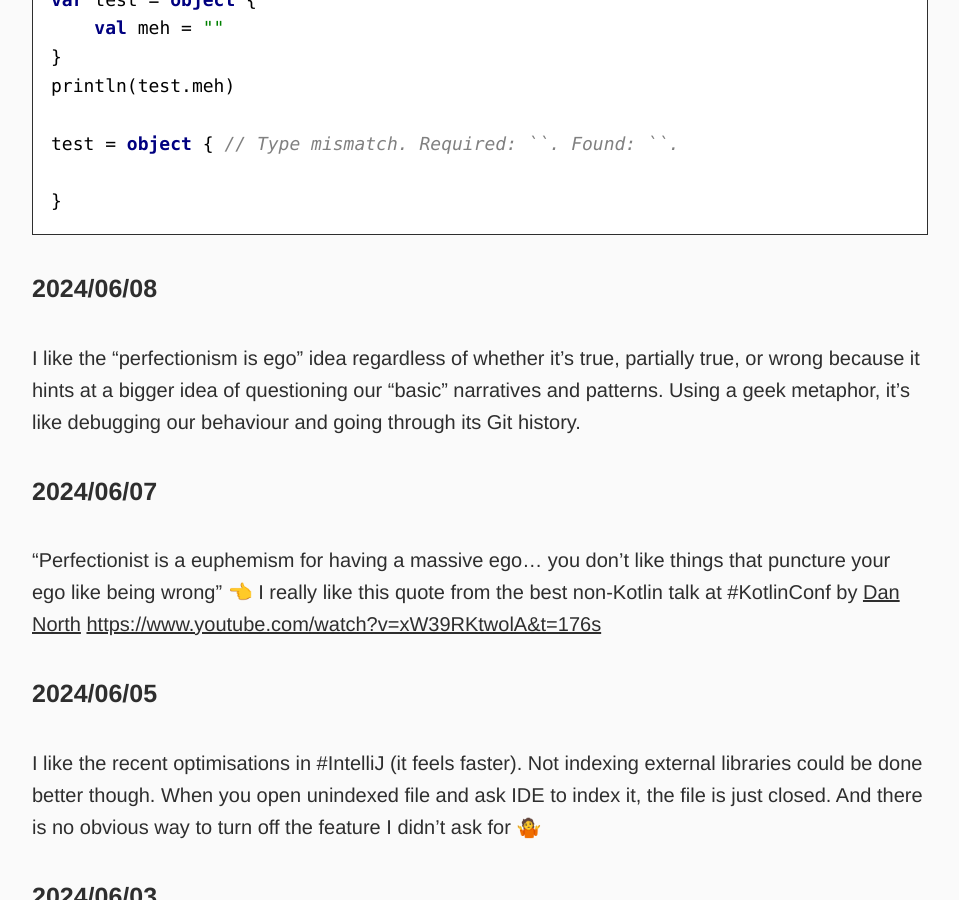
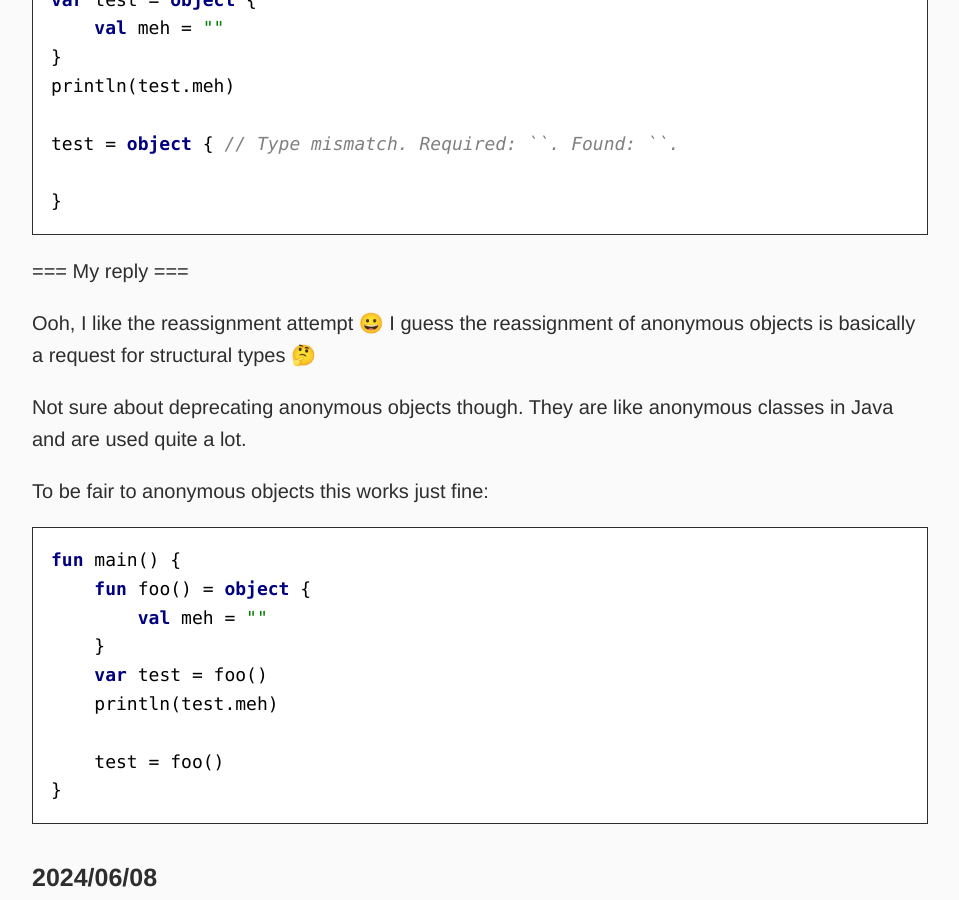
Before and after one commit to dkandalov/dkandalov.github.io, a Jekyll site: the page built from micro-blog.md, in a window 1280 px wide and 900 px high, scrolled down 1057 px. Shown: the whole window, without its empty margins (160-1119 px from the left). Built offline with Jekyll 4.4.1, drawn with Linux system fonts in a browser that asks for light colours.

Commit message:
updated micro-blog

```diff
--- a/micro-blog.md
+++ b/micro-blog.md
@@ -40,6 +40,25 @@ println(test.meh)
 
 test = object { // Type mismatch. Required: ``. Found: ``.
 
+}
+</kotlin>
+
+=== My reply ===
+
+Ooh, I like the reassignment attempt 😀 I guess the reassignment of anonymous objects is basically a request for structural types 🤔
+
+Not sure about deprecating anonymous objects though. They are like anonymous classes in Java and are used quite a lot.
+
+To be fair to anonymous objects this works just fine:
+<kotlin>
+fun main() {
+    fun foo() = object {
+        val meh = ""
+    }
+    var test = foo()
+    println(test.meh)
+
+    test = foo()
 }
 </kotlin>
 
```
